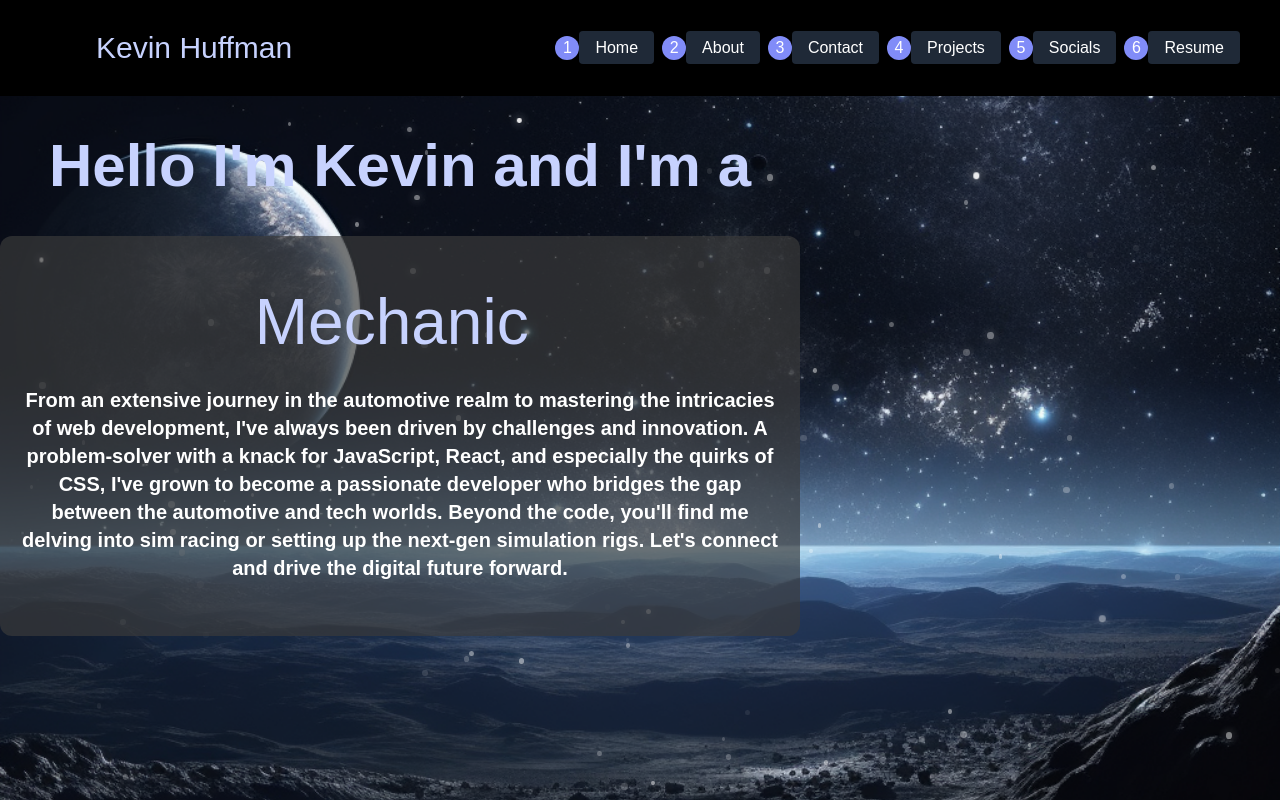
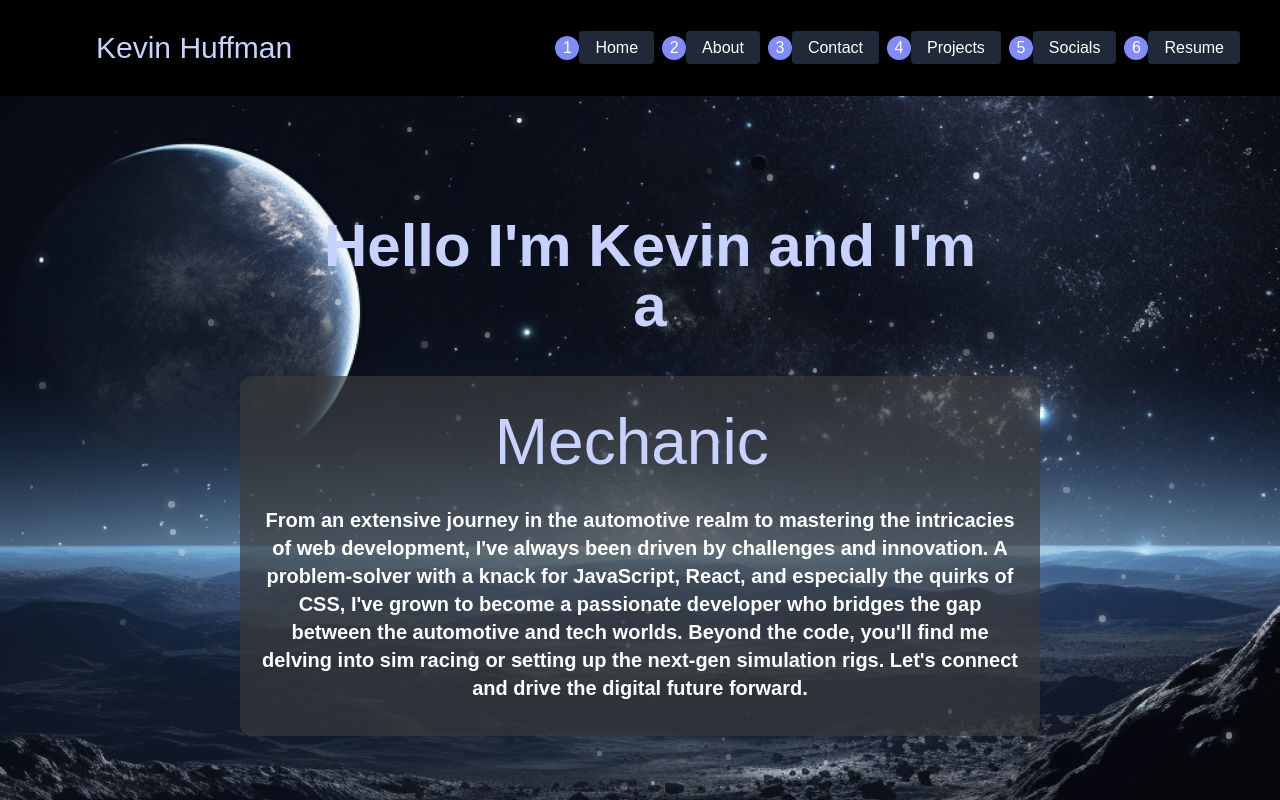
Before and after one commit to kevhuff/kev-huff, a React (Create React App) app: page / in a window 1280 px wide. Shown: the top 800 px of the page. Built offline with nearby package versions, Linux system fonts and the light colour scheme.

Commit message:
centered text field on hero... oops

```diff
--- a/src/components/hero.js
+++ b/src/components/hero.js
@@ -3,8 +3,8 @@ import { TypeAnimation } from 'react-type-animation';
 
 const Hero = () => {
     return (
-        <div className='max-w-[800px] w-full h-screen  text-center flex flex-col justify-start items-center '>
-            <p className='font-bold p-10 text-indigo-200 text-6xl'>
+        <div className='max-w-[800px] w-full h-screen mx-auto text-center flex flex-col justify-start items-center pt-20'>
+            <p className='font-bold p-10 ml-5 text-indigo-200 text-6xl'>
               Hello I'm Kevin and I'm a
             </p>
 
```
